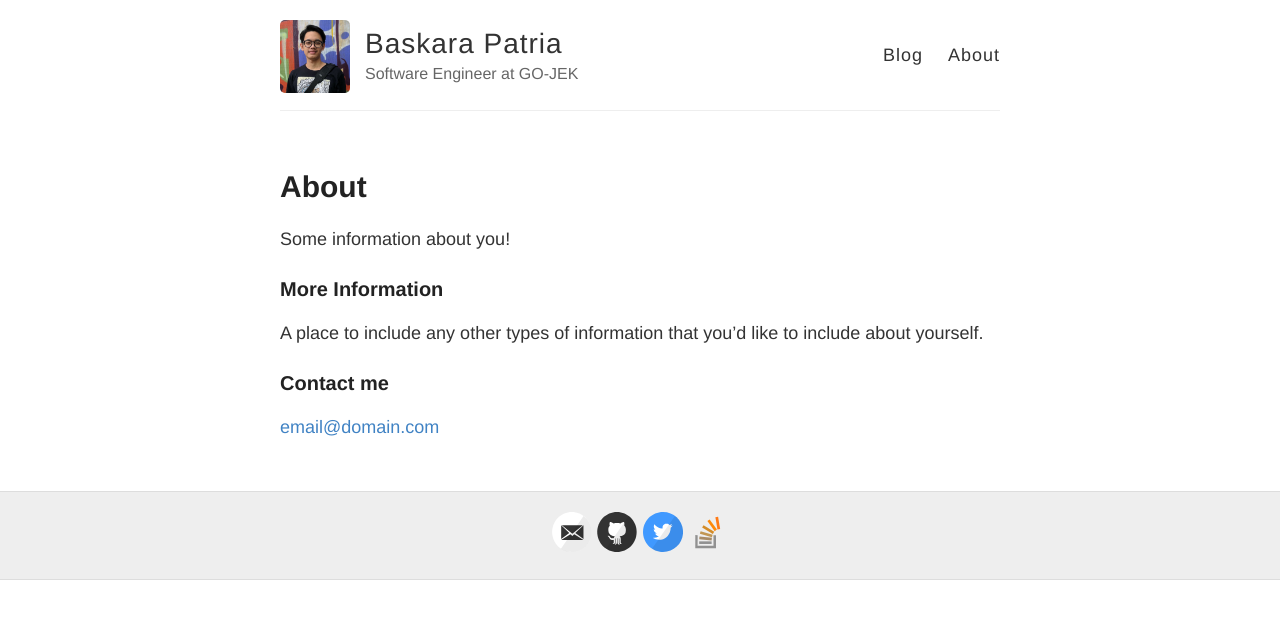
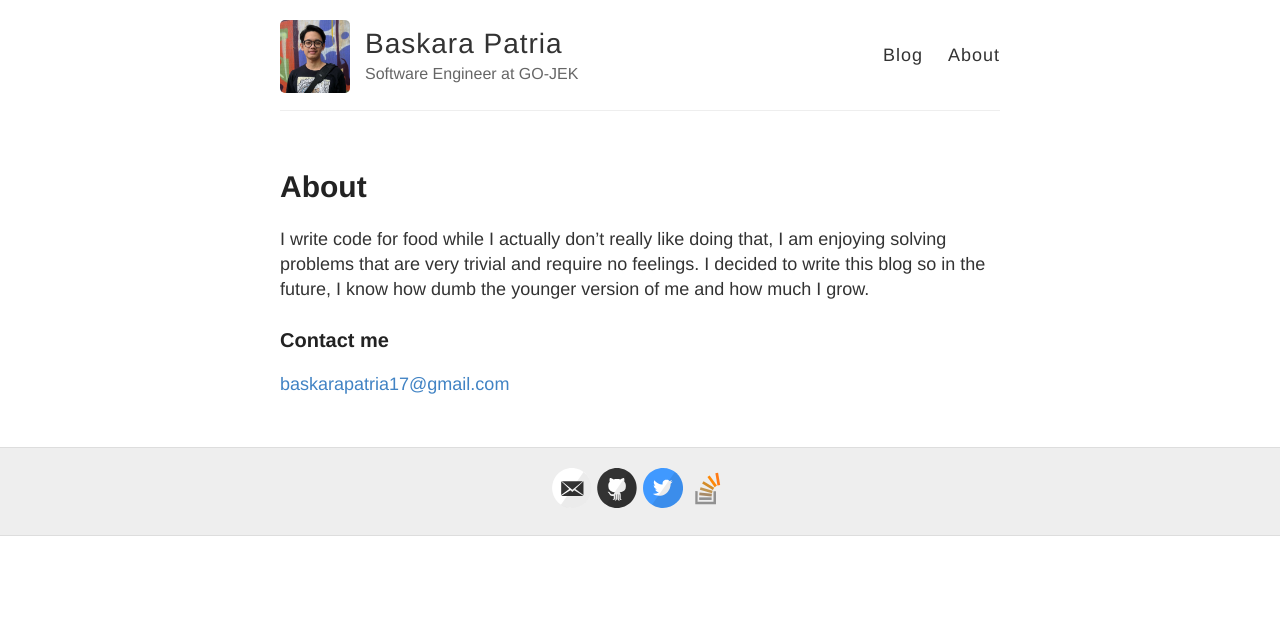
Before and after one commit to baskarap/baskarap.github.io, a Jekyll site: the page built from about.md, in a window 1280 px wide. Shown: the top 619 px of the page. Built offline with Jekyll 4.4.1, drawn with Linux system fonts in a browser that asks for light colours.

Commit message:
update about me

```diff
--- a/about.md
+++ b/about.md
@@ -4,12 +4,8 @@ title: About
 permalink: /about/
 ---
 
-Some information about you!
-
-### More Information
-
-A place to include any other types of information that you'd like to include about yourself.
+I write code for food while I actually don't really like doing that, I am enjoying solving problems that are very trivial and require no feelings. I decided to write this blog so in the future, I know how dumb the younger version of me and how much I grow.
 
 ### Contact me
 
-[email@domain.com](mailto:email@domain.com)
+[baskarapatria17@gmail.com](mailto:baskarapatria17@gmail.com)
```
